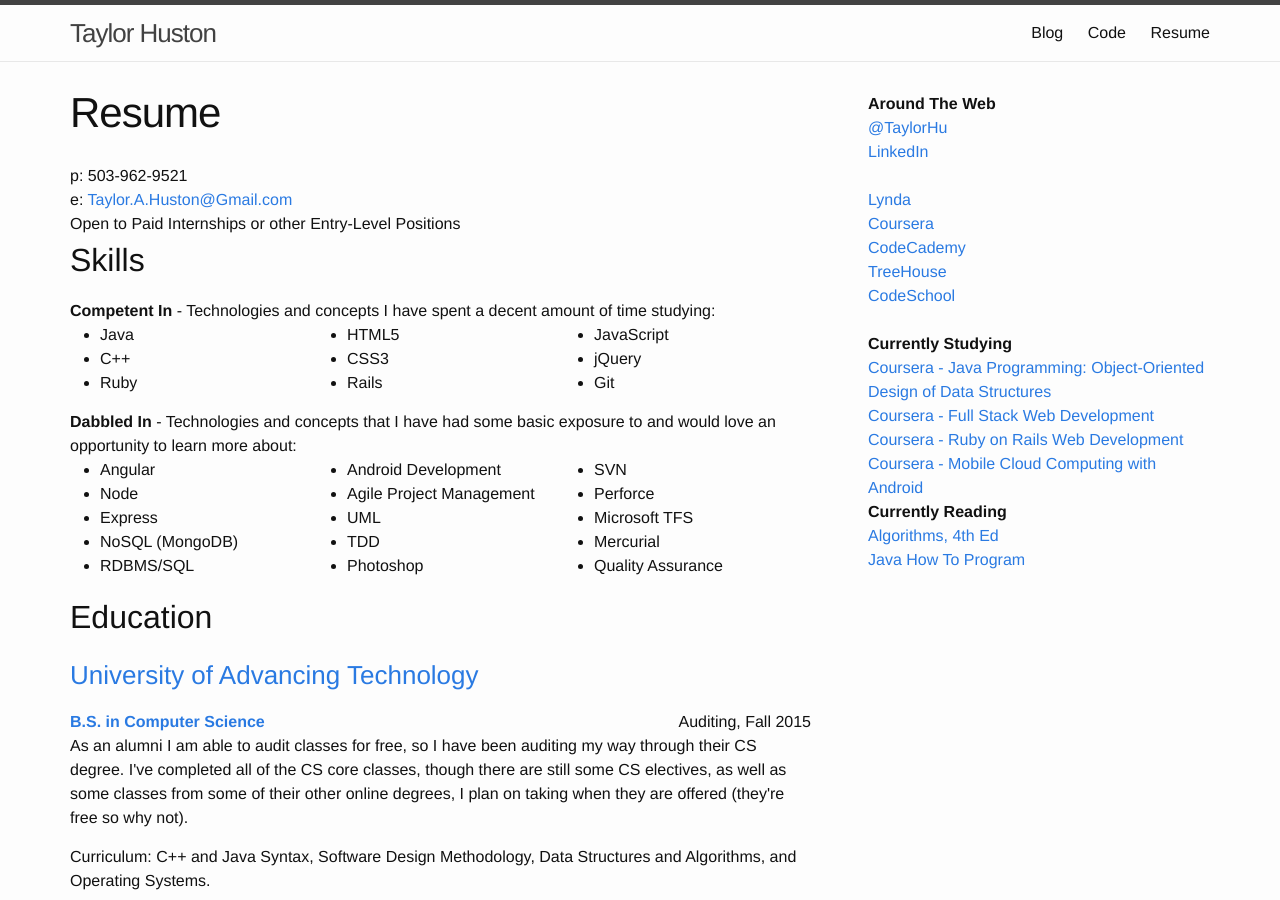
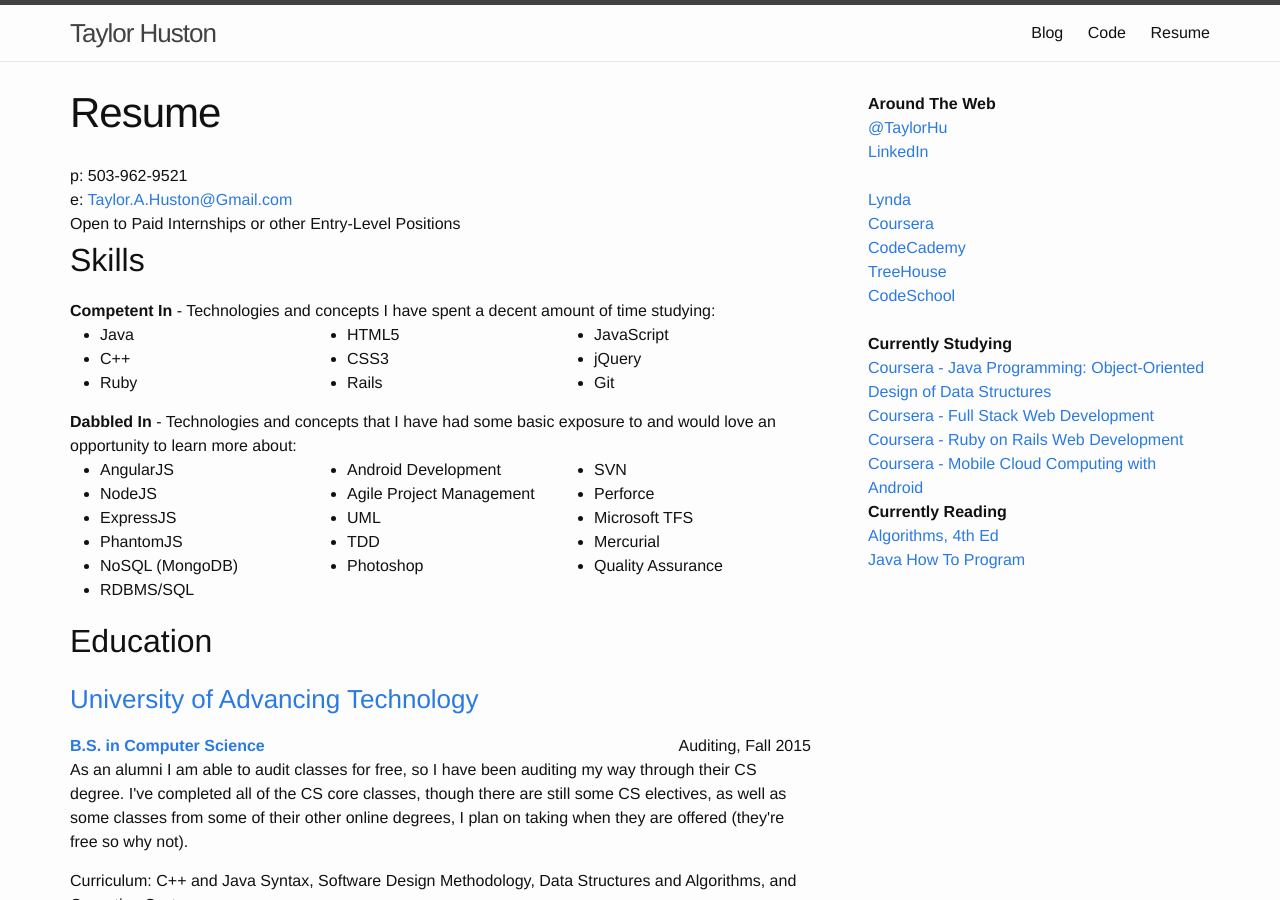
Before and after one commit to TaylorHuston/taylorhuston.github.io, a Jekyll site: the page built from resume.html, in a window 1280 px wide and 900 px high. Built offline with Jekyll 4.4.1, drawn with Linux system fonts in a browser that asks for light colours.

Commit message:
Update Resume

```diff
--- a/resume.html
+++ b/resume.html
@@ -38,9 +38,10 @@ permalink: /resume/
   <br />
   <div class="skills">
     <ul>
-      <li>Angular</li>
-      <li>Node</li>
-      <li>Express</li>
+      <li>AngularJS</li>
+      <li>NodeJS</li>
+      <li>ExpressJS</li>
+      <li>PhantomJS</li>
       <li>NoSQL (MongoDB)</li>
       <li>RDBMS/SQL</li>
     </ul>
```
